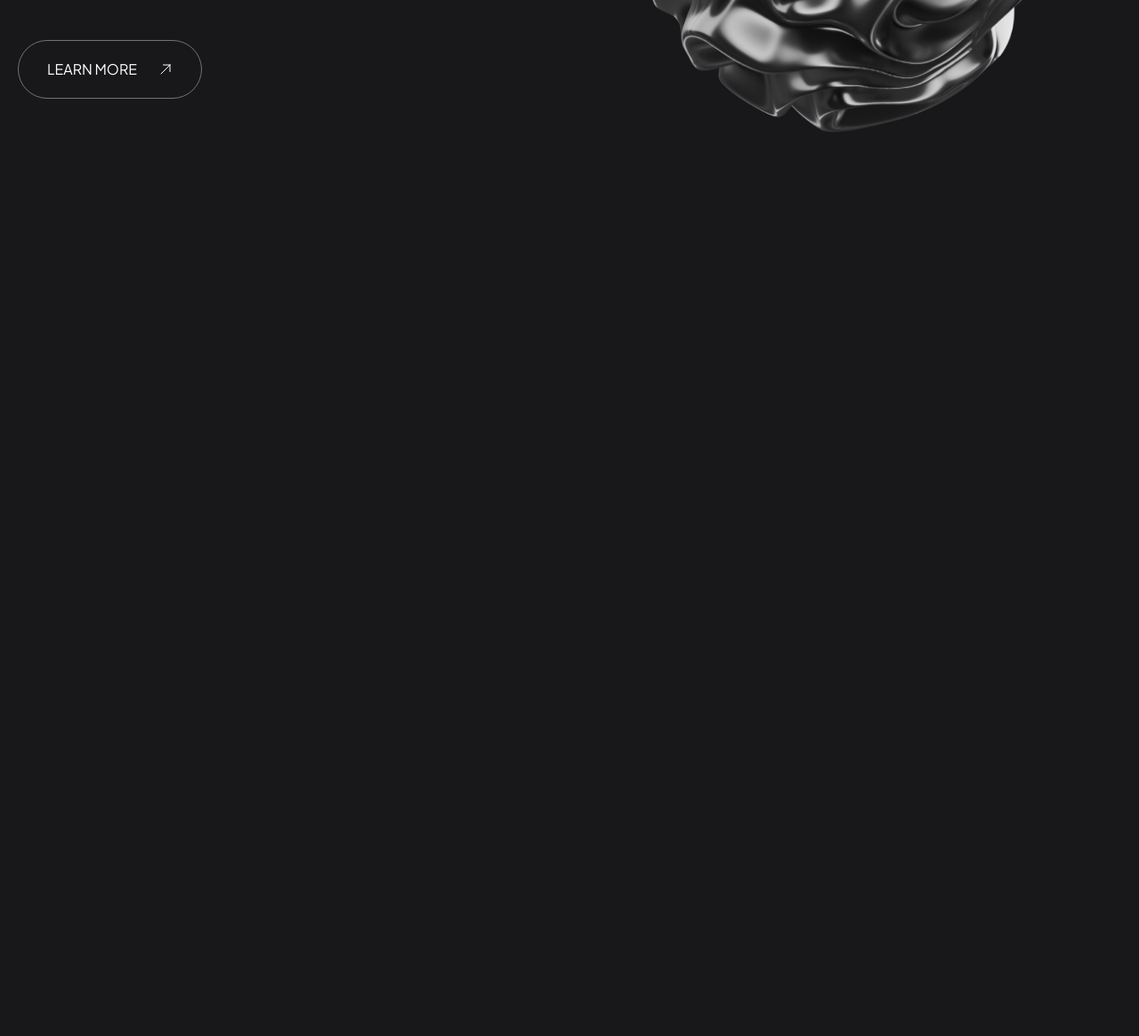
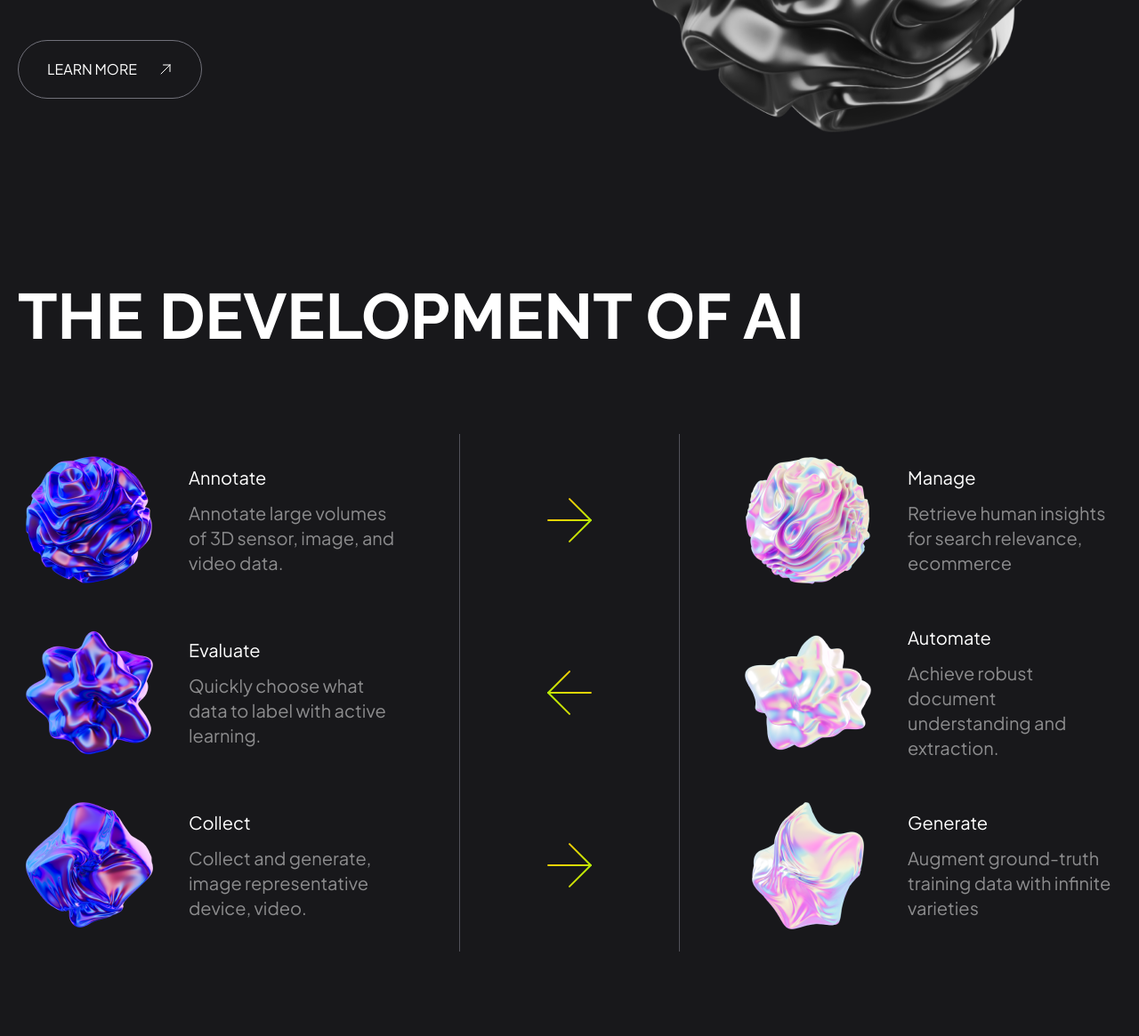
Before and after one commit to gurinalex91/Aiman, a website: page index.html in a window 1280 px wide. Shown: the part 2035-3200 px from the top of the page at 89% size. Before the commit the page ends 2315 px from the top, so only its background shows below. Drawn offline with nearby package versions, Linux system fonts and the light colour scheme.

Commit message:
adaptive section THE DEVELOPMENT OF AI

```diff
--- a/index.html
+++ b/index.html
@@ -545,82 +545,82 @@
           </div>
         </div>
       </section>
-      <!--THE DEVELOPMENT OF AI--
-      <section class="pt-40">
+      <!--THE DEVELOPMENT OF AI-->
+      <section class="pt-10 px-5">
         <div class="container mx-auto">
-          <h2 class="section-title mb-24 element-animation">
+          <h2 class="section-title mb-12 lg:mb-24 element-animation">
             THE DEVELOPMENT OF AI
           </h2>
-          <--first row--
-          <div class="flex items-center justify-between">
-            <div class="flex items-center justify-between w-2/5">
-              <img src="img/development/1.png" alt="sphere" />
-              <div class="ml-8 pr-16 text-xl font-normal">
+          <!--first row-->
+          <div class="lg:flex lg:items-center lg:justify-between">
+            <div class="sm:flex sm:items-center lg:justify-between gap-4 lg:gap-0 w-full lg:w-2/5">
+              <img src="img/development/1.png" alt="sphere" class="mx-auto sm:mx-0" />
+              <div class="lg:ml-8 lg:pr-10 xl:pr-16 text-xl font-normal text-center sm:text-left">
                 <p class="mb-3">Annotate</p>
-                <p class="opacity-50">
+                <p class="opacity-50 mb-3 lg:mb-0">
                   Annotate large volumes of 3D sensor, image, and video data.
                 </p>
               </div>
             </div>
             <span
-              class="w-1/5 text-center border-l border-r border-zinc-600 flex items-center justify-center py-14"
-              ><img src="img/arrows/arrow-right-grad.svg" alt="arrow"
+              class="w-full lg:w-1/5 text-center border-t border-b lg:border-t-0 lg:border-b-0 lg:border-l lg:border-r border-zinc-600 flex items-center justify-center py-4 lg:py-16 xl:py-14"
+              ><img src="img/arrows/arrow-right-grad.svg" alt="arrow" class="rotate-90 lg:rotate-0"
             /></span>
-            <div class="flex items-center justify-between w-2/5 pl-16">
-              <img src="img/development/2.png" alt="sphere" />
-              <div class="ml-8 text-xl font-normal">
+            <div class="sm:flex sm:items-center lg:justify-between gap-4 lg:gap-0 w-full lg:w-2/5 lg:pl-10 xl:pl-16">
+              <img src="img/development/2.png" alt="sphere" class="mx-auto sm:mx-0" />
+              <div class="lg:ml-8 text-xl font-normal text-center sm:text-left">
                 <p class="mb-3">Manage</p>
-                <p class="opacity-50">
+                <p class="opacity-50 mb-6 lg:mb-0">
                   Retrieve human insights for search relevance, ecommerce
                 </p>
               </div>
             </div>
           </div>
-          <--second row--
-          <div class="flex items-center justify-between">
-            <div class="flex items-center justify-between w-2/5">
-              <img src="img/development/3.png" alt="sphere" />
-              <div class="ml-8 pr-16 text-xl font-normal">
+          <!--second row-->
+          <div class="flex flex-col-reverse lg:flex-row lg:items-center lg:justify-between">
+            <div class="sm:flex sm:items-center lg:justify-between gap-4 lg:gap-0 w-full lg:w-2/5">
+              <img src="img/development/3.png" alt="sphere" class="mx-auto sm:mx-0" />
+              <div class="lg:ml-8 lg:pr-10 xl:pr-16 text-xl font-normal text-center sm:text-left">
                 <p class="mb-3">Evaluate</p>
-                <p class="opacity-50">
+                <p class="opacity-50 mb-3 lg:mb-0">
                   Quickly choose what data to label with active learning.
                 </p>
               </div>
             </div>
             <span
-              class="w-1/5 text-center border-l border-r border-zinc-600 flex items-center justify-center py-14"
-              ><img src="img/arrows/arrow-left-grad.svg" alt="arrow"
+              class="w-full lg:w-1/5 text-center border-t border-b lg:border-t-0 lg:border-b-0 lg:border-l lg:border-r border-zinc-600 flex items-center justify-center py-4 lg:py-16 xl:py-14"
+              ><img src="img/arrows/arrow-left-grad.svg" alt="arrow" class="-rotate-90 lg:rotate-0"
             /></span>
-            <div class="flex items-center justify-between w-2/5 pl-16">
-              <img src="img/development/4.png" alt="sphere" />
-              <div class="ml-8 text-xl font-normal">
+            <div class="sm:flex sm:items-center lg:justify-between gap-4 lg:gap-0 w-full lg:w-2/5 lg:pl-10 xl:pl-16">
+              <img src="img/development/4.png" alt="sphere" class="mx-auto sm:mx-0" />
+              <div class="lg:ml-8 text-xl font-normal text-center sm:text-left">
                 <p class="mb-3">Automate</p>
-                <p class="opacity-50">
-                  Achieve robust document understanding and extraction .
+                <p class="opacity-50 mb-6 lg:mb-0">
+                  Achieve robust document understanding and extraction.
                 </p>
               </div>
             </div>
           </div>
-          <--third row--
-          <div class="flex items-center justify-between mb-48">
-            <div class="flex items-center justify-between w-2/5">
-              <img src="img/development/5.png" alt="sphere" />
-              <div class="ml-8 pr-16 text-xl font-normal">
+          <!--third row-->
+          <div class="lg:flex lg:items-center lg:justify-between mb-12 lg:mb-48">
+            <div class="sm:flex sm:items-center lg:justify-between gap-4 lg:gap-0 w-full lg:w-2/5">
+              <img src="img/development/5.png" alt="sphere" class="mx-auto sm:mx-0" />
+              <div class="lg:ml-8 lg:pr-10 xl:pr-16 text-xl font-normal text-center sm:text-left">
                 <p class="mb-3">Collect</p>
-                <p class="opacity-50">
+                <p class="opacity-50 mb-3 lg:mb-0">
                   Collect and generate, image representative device, video.
                 </p>
               </div>
             </div>
             <span
-              class="w-1/5 text-center border-l border-r border-zinc-600 flex items-center justify-center py-14"
-              ><img src="img/arrows/arrow-right-grad.svg" alt="arrow"
+              class="w-full lg:w-1/5 text-center border-t border-b lg:border-t-0 lg:border-b-0 lg:border-l lg:border-r border-zinc-600 flex items-center justify-center py-4 lg:py-16 xl:py-14"
+              ><img src="img/arrows/arrow-right-grad.svg" alt="arrow" class="rotate-90 lg:rotate-0"
             /></span>
-            <div class="flex items-center justify-between w-2/5 pl-16">
-              <img src="img/development/6.png" alt="sphere" />
-              <div class="ml-8 text-xl font-normal">
+            <div class="sm:flex sm:items-center lg:justify-between gap-4 lg:gap-0 w-full lg:w-2/5 lg:pl-10 xl:pl-16">
+              <img src="img/development/6.png" alt="sphere" class="mx-auto sm:mx-0" />
+              <div class="lg:ml-8 text-xl font-normal text-center sm:text-left">
                 <p class="mb-3">Generate</p>
-                <p class="opacity-50">
+                <p class="opacity-50 mb-6 lg:mb-0">
                   Augment ground-truth training data with infinite varieties
                 </p>
               </div>
@@ -628,17 +628,17 @@
           </div>
         </div>
       </section>
-      <--THINGS WE SUPPORT--
+      <!--THINGS WE SUPPORT-->
       <section class="pt-40">
         <div class="container mx-auto">
           <h2 class="section-title mb-24 element-animation">
             THINGS WE SUPPORT
           </h2>
-          <-- Slider main container --
+          <!-- Slider main container -->
           <div class="swiper swiper-support">
-            <-- Additional required wrapper --
+            <!-- Additional required wrapper -->
             <div class="swiper-wrapper">
-              <-- Slides --
+              <!-- Slides -->
               <div class="swiper-slide">
                 <div>
                   <img src="img/things/1.png" alt="retail" class="mb-9" />
@@ -694,13 +694,13 @@
                 </div>
               </div>
             </div>
-            <-- navigation buttons --
+            <!-- navigation buttons -->
             <div class="swiper-button-prev element-animation"></div>
             <div class="swiper-button-next element-animation"></div>
           </div>
         </div>
       </section>
-      <--WHAT THEY SAY--
+      <!--WHAT THEY SAY--
       <section class="pt-40">
         <div class="container mx-auto">
           <h2 class="section-title mb-24 text-center element-animation">
--- a/js/script.js
+++ b/js/script.js
@@ -29,18 +29,18 @@ window.addEventListener("DOMContentLoaded", () => {
     }
   });
 
-  // //Swiper
-  // const swiperSupport = new Swiper(".swiper-support", {
-  //   slidesPerView: 5.5,
-  //   speed: 400,
-  //   spaceBetween: 0,
-  //   grabCursor: true,
-  //   loop: true,
-  //   navigation: {
-  //     nextEl: ".swiper-button-next",
-  //     prevEl: ".swiper-button-prev",
-  //   },
-  // });
+  //Swiper
+  const swiperSupport = new Swiper(".swiper-support", {
+    slidesPerView: 5.5,
+    speed: 400,
+    spaceBetween: 0,
+    grabCursor: true,
+    loop: true,
+    navigation: {
+      nextEl: ".swiper-button-next",
+      prevEl: ".swiper-button-prev",
+    },
+  });
   // const swiperReviews = new Swiper(".swiper-reviews", {
   //   slidesPerView: 1,
   //   speed: 400,
```
Also changed, not shown: css/style.css.
